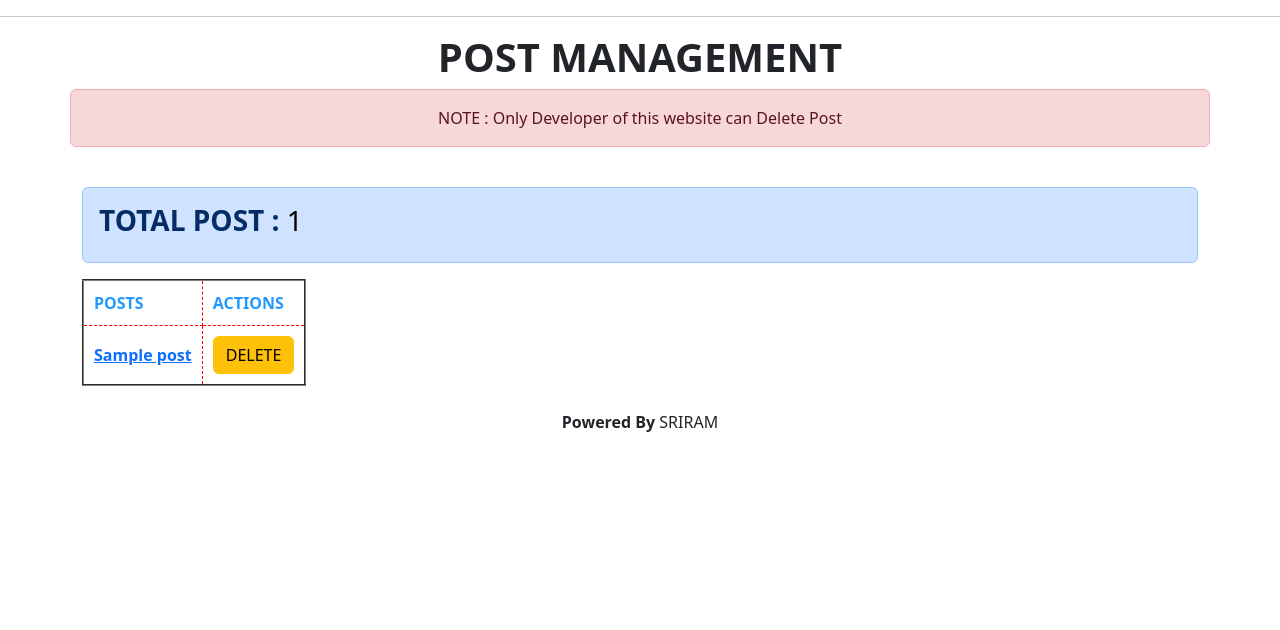
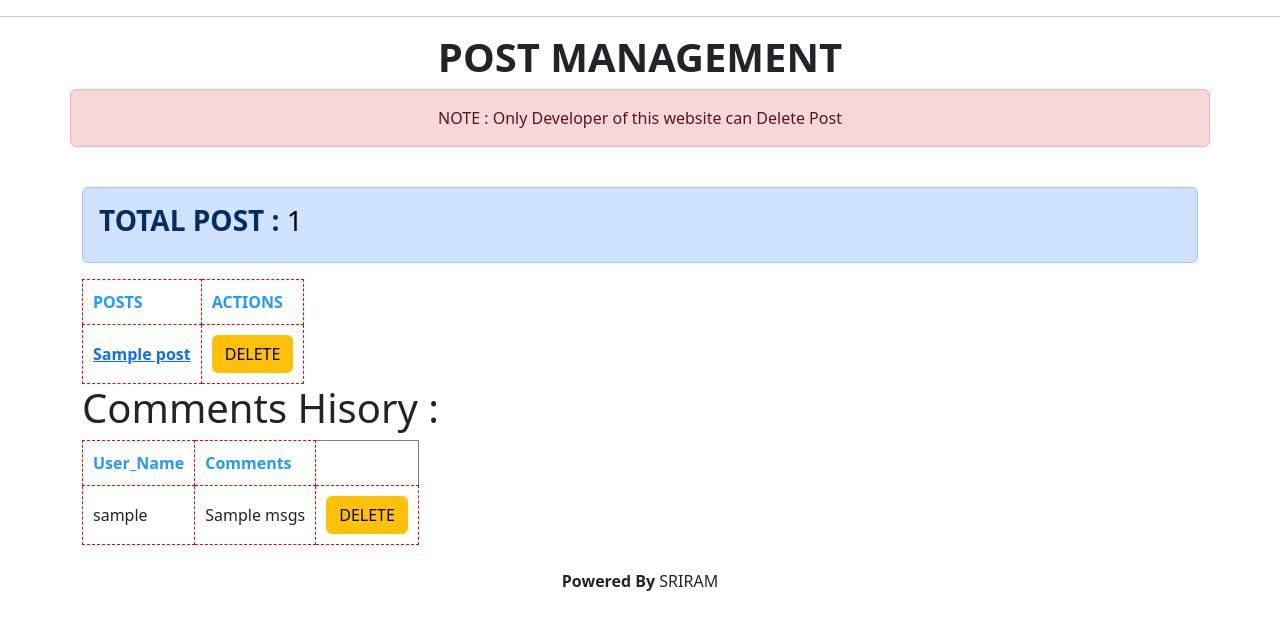
Before and after one commit to sriram-65/pyblog, a Flask app: template templates/DashBoard.html in a window 1280 px wide. Shown: the top 630 px of the page. Run offline with Flask 3, Linux system fonts and the light colour scheme; the template is opened without the code that fills it: most values are stand-ins (such as "Sample title", 1, 10 or a date in 2020); some libraries are stand-ins or nearby versions.

Commit message:
Update DashBoard.html

```diff
--- a/templates/DashBoard.html
+++ b/templates/DashBoard.html
@@ -3,7 +3,7 @@
 <head>
     <meta charset="UTF-8">
     <meta name="viewport" content="width=device-width, initial-scale=1.0">
-    <title>Document</title>
+    <title>DashBoard-dev</title>
     <link href="https://cdn.jsdelivr.net/npm/bootstrap@5.3.3/dist/css/bootstrap.min.css" rel="stylesheet">
     <script src="https://cdn.jsdelivr.net/npm/bootstrap@5.3.3/dist/js/bootstrap.bundle.min.js"></script>
     <script src="https://cdn.jsdelivr.net/npm/sweetalert2@11"></script>
@@ -21,7 +21,7 @@
      <div class="alert alert-primary">
         <h3> <b>TOTAL POST :  </b><span style="color:black;"> {{count}} </span> </h3>
      </div>
-    <table border="2">
+    <table border="1">
        <thead>
         <tr>
             <th><span>POSTS <span></th>
@@ -30,6 +30,7 @@
 
 
        </thead>
+
 
        <tbody>
         {%for i in posts%}
@@ -44,6 +45,30 @@
          {%endfor%}
        </tbody>
     </table>
+
+    <h1> Comments Hisory : </h1>
+     <table border="1">
+        <thead>
+            <tr>
+                <th><span>User_Name<span></th>
+                <th><span>Comments</span></th>
+            </tr>
+
+             </thead>
+
+        <tbody>
+            {%for i in Com%}
+            <tr>
+                <td> {{i.username}} </td>
+                <td> {{i.msgs}} </td>
+                <form action="{{url_for('dele_com' , post_id=i._id)}}" method="POST">
+                    <td><button class="btn btn-warning">DELETE</button></td>
+                </form>
+            </tr>
+
+             {%endfor%}
+           </tbody>
+     </table>
 
 </div>
 <br>
```
